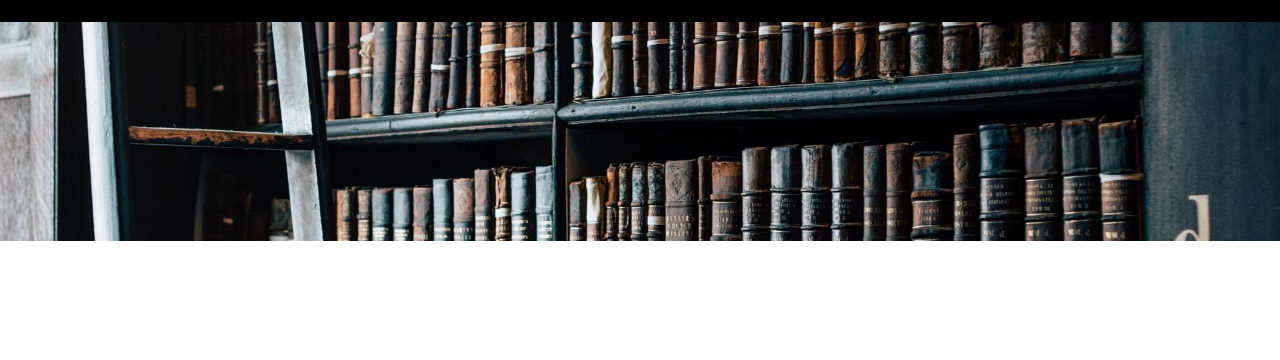
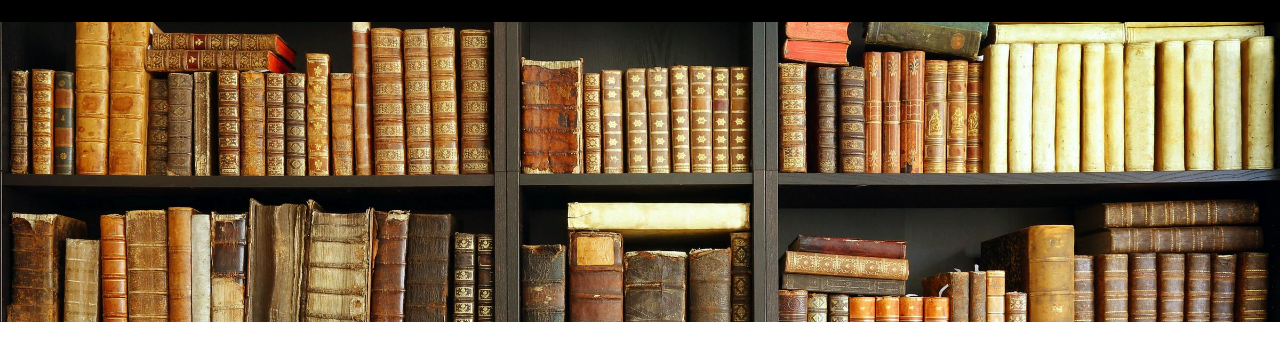
Before and after one commit to Miroslavv99/Library, a plain HTML site: page index.html in a window 1280 px wide. Shown: the part 78-438 px from the top of the page. Drawn offline with Linux system fonts and the light colour scheme.

Commit message:
Change styles

```diff
--- a/index.html
+++ b/index.html
@@ -15,7 +15,7 @@
       </div>
     </header>
     <div class="main">
-      <img src="KNIGI.jpg" alt="books" width="100%" />
+      <div class="image-div"></div>
       <div class="form-div">
         <form id="books-form">
           <label for="book-title">Title:</label>
```
Also changed, not shown: KNIGI.jpg (deleted), the-Newberry.jpg (added).
